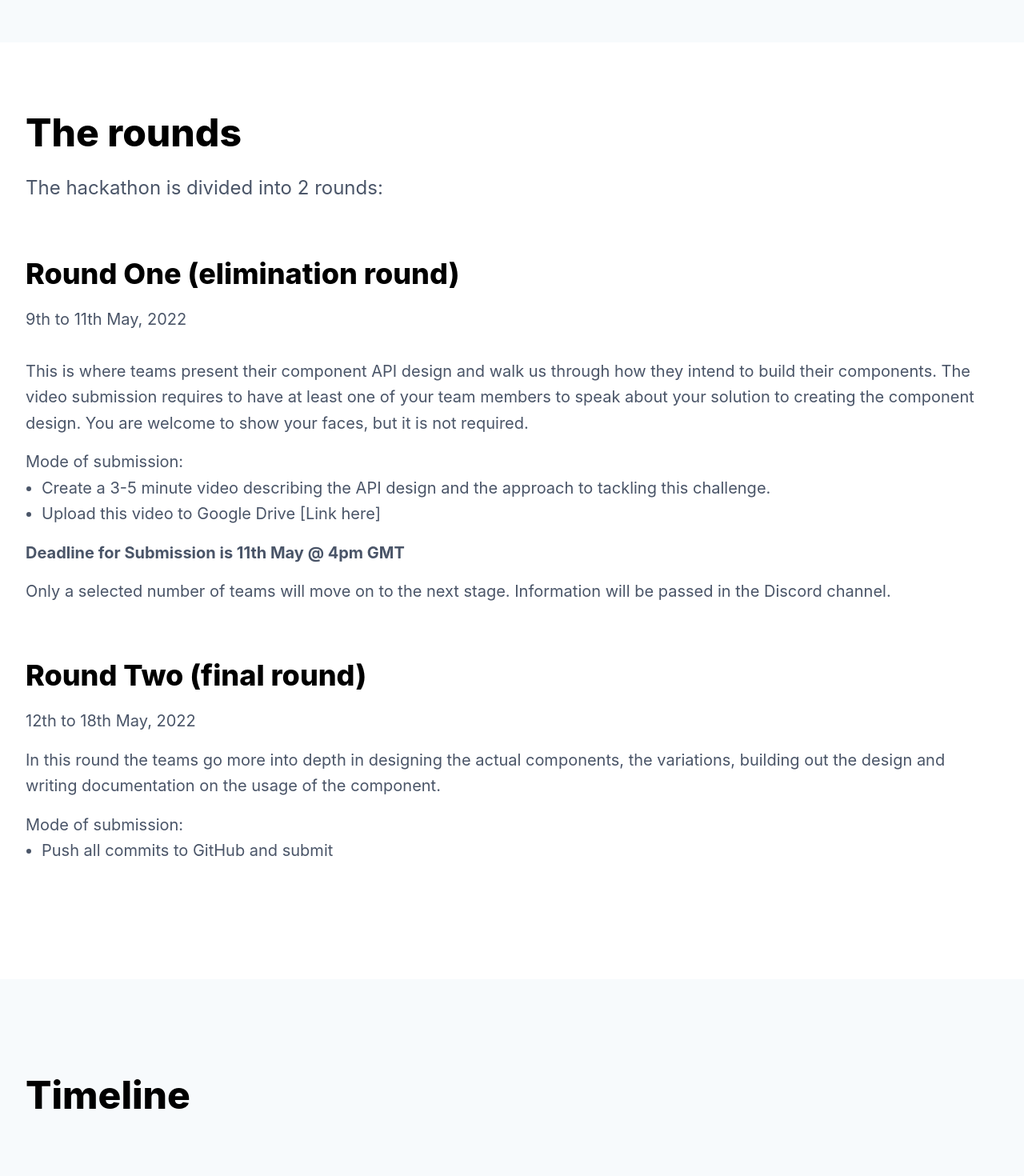
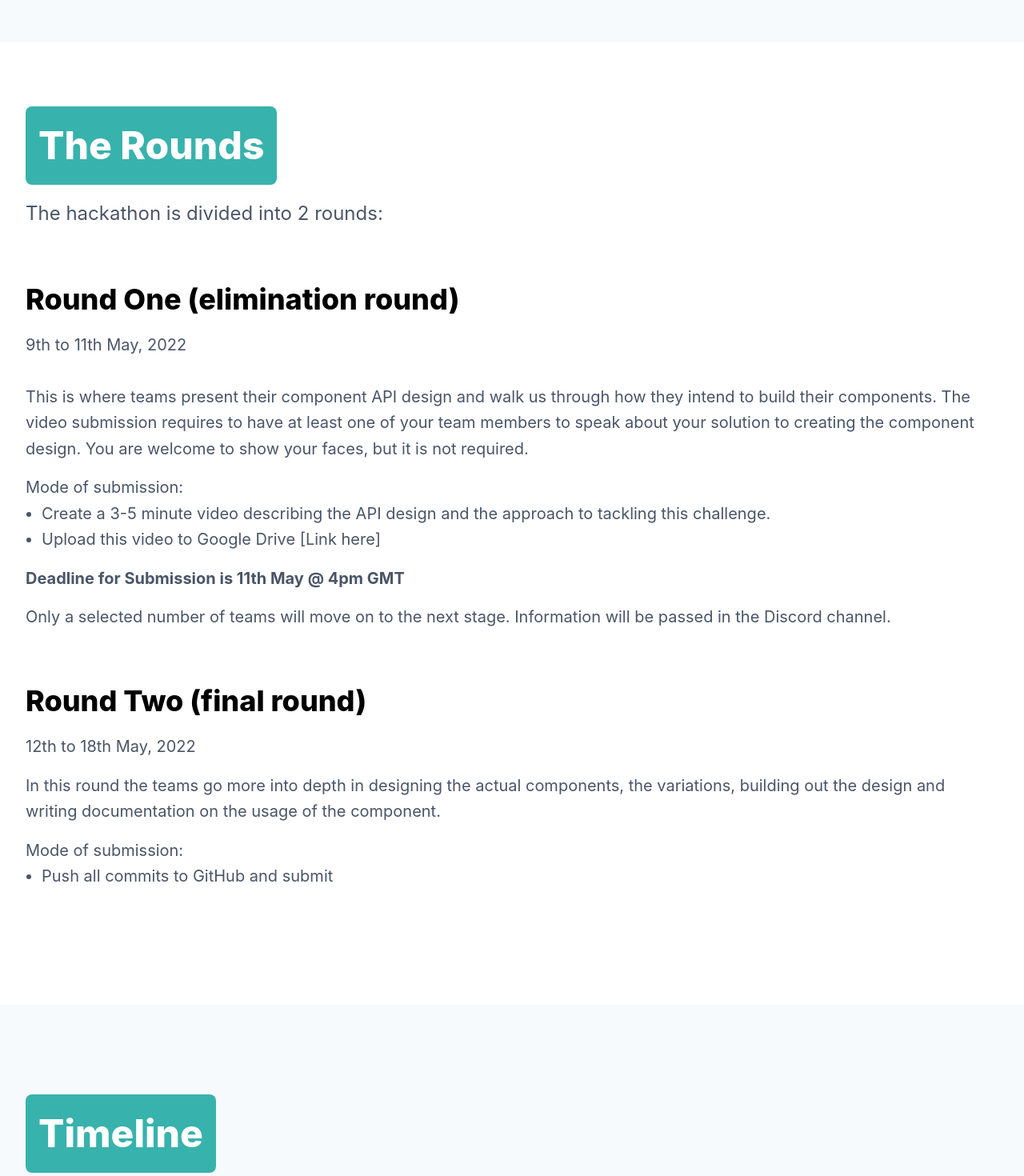
Before and after one commit to chakra-ui/hackathon, a Next.js app: page / in a window 1280 px wide. Shown: the part 2080-3550 px from the top of the page at 80% size. Built offline with nearby package versions, Linux system fonts and the light colour scheme.

Commit message:
feat: created default heading

```diff
--- a/src/components/Criteria.tsx
+++ b/src/components/Criteria.tsx
@@ -1,5 +1,6 @@
 import { Box, Heading, Stack, Text } from '@chakra-ui/react';
 import * as React from 'react';
+import { DefaultHeading } from './DefaultHeading';
 import { TimelineItem } from './Timeline';
 
 export const Criteria = () => {
@@ -10,14 +11,7 @@ export const Criteria = () => {
         mx='auto'
         px={{ base: '6', md: '8' }}
       >
-        <Heading
-          size='2xl'
-          lineHeight='short'
-          fontWeight='extrabold'
-          color='defaultHeading'
-        >
-          Judging Criteria
-        </Heading>
+        <DefaultHeading> Judging Criteria</DefaultHeading>
         <Text
           pt='4'
           lineHeight='tall'
--- /dev/null
+++ b/src/components/DefaultHeading.tsx
@@ -0,0 +1,24 @@
+import { Box, Heading } from '@chakra-ui/react';
+
+interface DefaultHeadingProps {
+  children: React.ReactNode;
+}
+
+export const DefaultHeading = (props: DefaultHeadingProps) => {
+  const { children } = props;
+  return (
+    <Heading
+      size='2xl'
+      lineHeight='short'
+      fontWeight='extrabold'
+      color='countdownText'
+      textAlign='center'
+      bg='countdownBg'
+      display='inline-block'
+      p='4'
+      borderRadius='lg'
+    >
+      {children}
+    </Heading>
+  );
+};
--- a/src/components/Rounds.tsx
+++ b/src/components/Rounds.tsx
@@ -1,5 +1,6 @@
 import { Box, Heading, ListItem, Text, UnorderedList } from '@chakra-ui/react';
 import * as React from 'react';
+import { DefaultHeading } from './DefaultHeading';
 
 export const Rounds = () => {
   return (
@@ -11,14 +12,7 @@ export const Rounds = () => {
       px={{ base: '6', md: '8' }}
       py='20'
     >
-      <Heading
-        size='2xl'
-        lineHeight='short'
-        fontWeight='extrabold'
-        color='defaultHeading'
-      >
-        The rounds
-      </Heading>
+      <DefaultHeading>The Rounds</DefaultHeading>
       <Text
         pt='4'
         lineHeight='tall'
--- a/src/components/Timeline.tsx
+++ b/src/components/Timeline.tsx
@@ -1,5 +1,6 @@
 import { HStack, Icon, Stack, Text, Box, Heading } from '@chakra-ui/react';
 import * as React from 'react';
+import { DefaultHeading } from './DefaultHeading';
 import { Check } from './Icons';
 
 export interface TimelineItemProp {
@@ -55,14 +56,7 @@ export const Timeline = () => {
         px={{ base: '6', md: '8' }}
         py='8'
       >
-        <Heading
-          size='2xl'
-          lineHeight='short'
-          fontWeight='extrabold'
-          color='defaultHeading'
-        >
-          Timeline
-        </Heading>
+        <DefaultHeading>Timeline</DefaultHeading>
         <Stack spacing={{ base: '20', lg: '12' }} my='20'>
           <TimelineItem
             isActive
```
